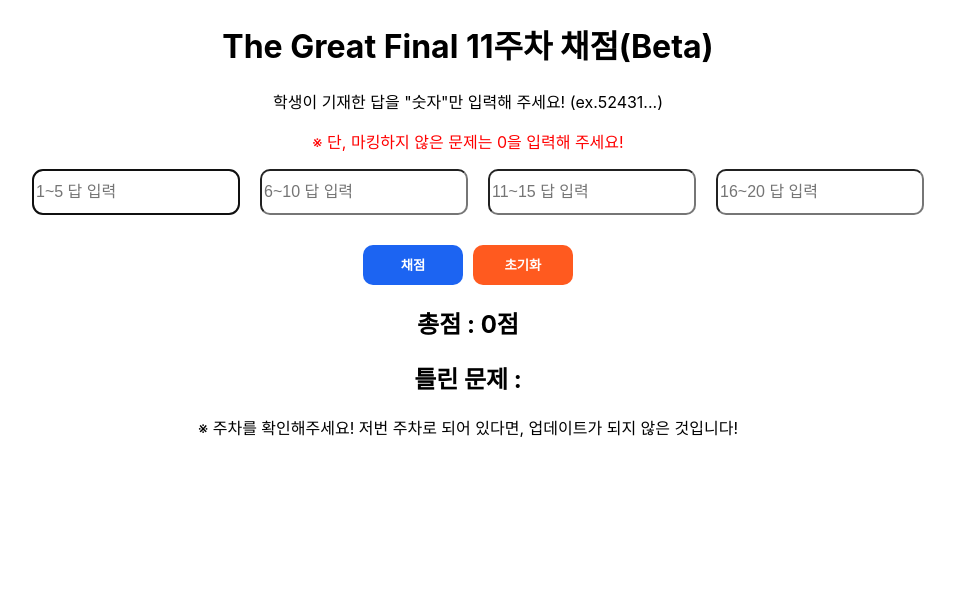
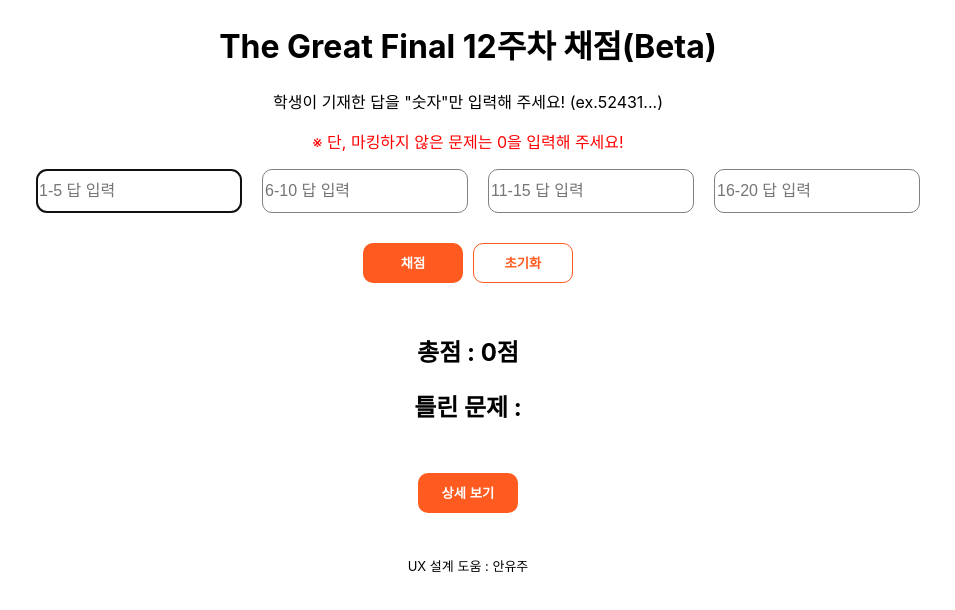
Before and after one commit to GitC0de/TGF-Scoring, a React (Create React App) app: page / in a window 1280 px wide. Shown: the top 610 px of the page, without its empty margins (172-1127 px from the left). Built offline with nearby package versions, Linux system fonts and the light colour scheme.

Commit message:
12th week update

```diff
--- a/src/App.css
+++ b/src/App.css
@@ -1,7 +1,18 @@
 .App {
   text-align: center;
+  align-items: center;
+}
+
+.confirmation {
+  color: red;
+  font-size: small;
+  margin-bottom: 100px;
 }
 
 .warning {
   color: red;
 }
+
+.uxHelp {
+  font-size: small;
+}
--- a/src/App.js
+++ b/src/App.js
@@ -5,16 +5,21 @@ import "./App.css";
 function App() {
   return (
     <div className="App">
-      <h1>The Great Final 11주차 채점(Beta)</h1>
+      <h1>The Great Final 12주차 채점(Beta)</h1>
+
       <p>학생이 기재한 답을 "숫자"만 입력해 주세요! (ex.52431...)</p>
       <p className="warning">※ 단, 마킹하지 않은 문제는 0을 입력해 주세요!</p>
       <System />
-      <p>
-        ※ 주차를 확인해주세요! 저번 주차로 되어 있다면, 업데이트가 되지 않은
-        것입니다!
-      </p>
+
+      <p className="uxHelp">UX 설계 도움 : 안유주</p>
     </div>
   );
 }
 
 export default App;
+
+/* <p className="confirmation">
+        ※ 주차를 확인해주세요! 저번 주차로 되어 있다면, 업데이트가 되지 않은
+        것입니다!
+      </p>
+*/
--- a/src/System.css
+++ b/src/System.css
@@ -4,10 +4,15 @@
   font-size: medium;
   border-radius: 10px;
   margin-left: 20px;
+  border: 1px solid gray;
+}
+
+.answerInput:focus {
+  border-color: #ff5a1f;
 }
 
 .scoringButton {
-  background-color: #1c64f2;
+  background-color: #ff5a1f;
   color: white;
   font-weight: 700;
   border: none;
@@ -16,6 +21,7 @@
   height: 40px;
   border-radius: 10px;
   margin-top: 30px;
+  margin-bottom: 30px;
 }
 
 .scoringButton:hover {
@@ -23,10 +29,10 @@
 }
 
 .clearButton {
-  background-color: #ff5a1f;
-  color: white;
+  background-color: white;
+  color: #ff5a1f;
   font-weight: 700;
-  border: none;
+  border: 1px solid #ff5a1f;
   cursor: pointer;
   width: 100px;
   height: 40px;
--- a/src/System.js
+++ b/src/System.js
@@ -2,11 +2,11 @@ import { React, useState, useRef, useEffect } from "react";
 import "./System.css";
 export default function System() {
   const rightAnswer = [
-    5, 5, 1, 5, 3, 2, 4, 4, 2, 1, 5, 3, 4, 2, 5, 4, 3, 4, 1, 3,
+    5, 1, 2, 3, 1, 2, 4, 1, 3, 3, 2, 3, 1, 5, 5, 2, 5, 3, 4, 4,
   ];
 
   const questionScore = [
-    2, 2, 2, 2, 3, 2, 3, 2, 2, 3, 3, 3, 3, 3, 2, 2, 3, 3, 3, 2,
+    2, 2, 3, 2, 2, 2, 2, 2, 3, 3, 3, 2, 2, 3, 3, 3, 3, 2, 3, 3,
   ];
 
   const wrongProblems = [];
@@ -77,32 +77,33 @@ export default function System() {
     <>
       <div>
         <input
-          placeholder="1~5 답 입력"
+          placeholder="1-5 답 입력"
           value={answer1}
           onChange={(e) => setAnswer1(e.target.value)}
           className="answerInput"
           ref={firstRef}
         ></input>
         <input
-          placeholder="6~10 답 입력"
+          placeholder="6-10 답 입력"
           value={answer2}
           onChange={(e) => setAnswer2(e.target.value)}
           className="answerInput"
           ref={secondRef}
         ></input>
         <input
-          placeholder="11~15 답 입력"
+          placeholder="11-15 답 입력"
           value={answer3}
           onChange={(e) => setAnswer3(e.target.value)}
           className="answerInput"
           ref={thirdRef}
         ></input>
         <input
-          placeholder="16~20 답 입력"
+          placeholder="16-20 답 입력"
           value={answer4}
           onChange={(e) => setAnswer4(e.target.value)}
           className="answerInput"
           ref={fourthRef}
+          maxLength={5}
         ></input>
       </div>
       <button onClick={scoring} className="scoringButton">
@@ -113,6 +114,7 @@ export default function System() {
       </button>
       <h2>총점 : {totalScore}점</h2>
       <h2>틀린 문제 : {wrong}</h2>
+      <button className="scoringButton">상세 보기</button>
     </>
   );
 }
```
